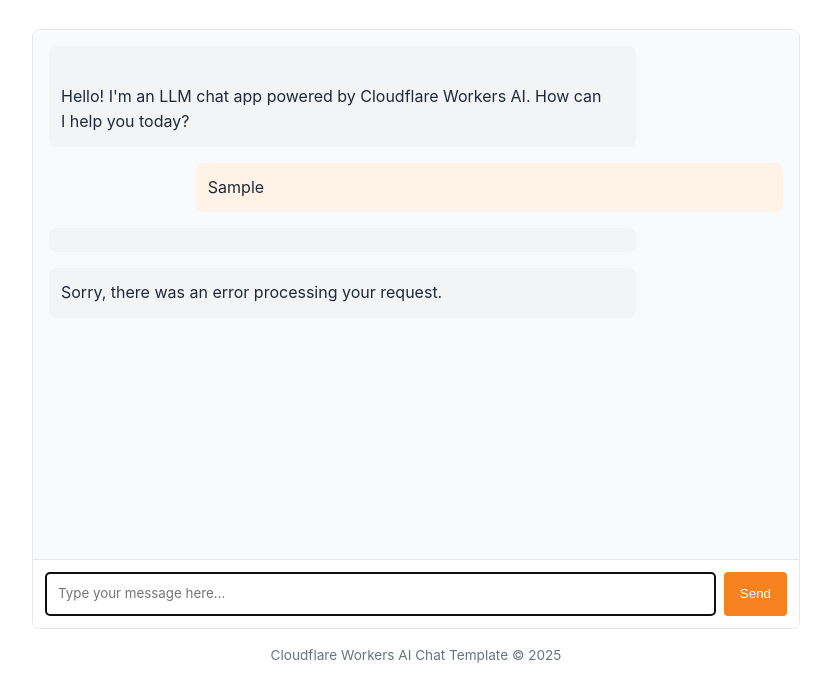
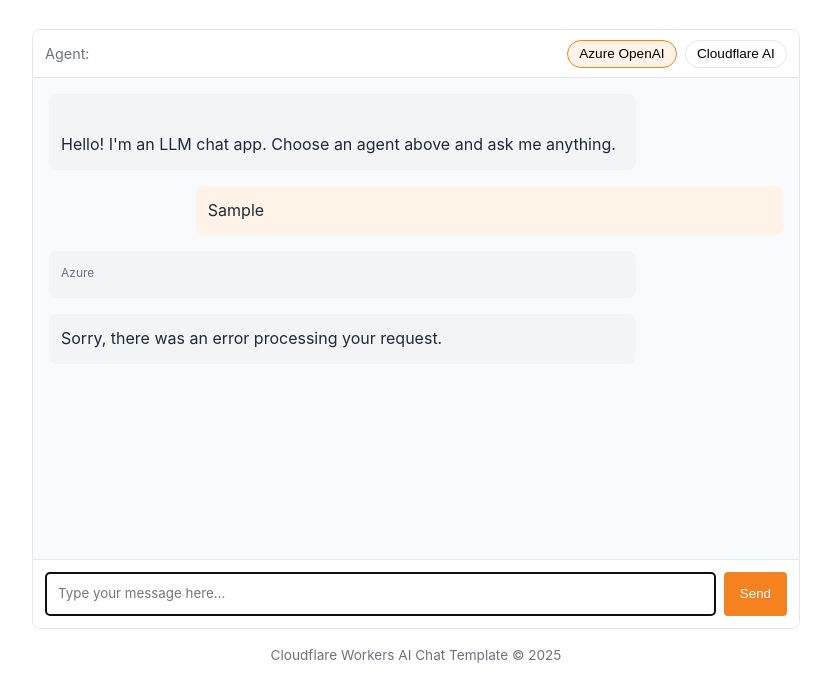
Before and after one commit to arthurbrs/llm-chat-app, a website: page public/index.html in a window 1280 px wide. Both pictures are taken after typing "Sample" into the empty fields and a click on the button "Send". Shown: the part 116-800 px from the top of the page, without its empty margins (224-1055 px from the left). Drawn offline with Linux system fonts and the light colour scheme; no server answers.

Commit message:
inclui openai

```diff
--- a/public/chat.js
+++ b/public/chat.js
@@ -15,10 +15,20 @@
 	{
 		role: "assistant",
 		content:
-			"Hello! I'm an LLM chat app powered by Cloudflare Workers AI. How can I help you today?",
+			"Hello! I'm an LLM chat app. Choose an agent above and ask me anything.",
 	},
 ];
 let isProcessing = false;
+
+// Helper: get selected agent from index script (fallback safe)
+function getAgent() {
+	try {
+		if (typeof window.getSelectedAgent === "function") {
+			return window.getSelectedAgent() || "azure";
+		}
+	} catch (_) {}
+	return "azure";
+}
 
 // Auto-resize textarea as user types
 userInput.addEventListener("input", function () {
@@ -46,6 +56,8 @@
 	// Don't send empty messages
 	if (message === "" || isProcessing) return;
 
+	const agent = getAgent();
+
 	// Disable input while processing
 	isProcessing = true;
 	userInput.disabled = true;
@@ -68,9 +80,20 @@
 		// Create new assistant response element
 		const assistantMessageEl = document.createElement("div");
 		assistantMessageEl.className = "message assistant-message";
-		assistantMessageEl.innerHTML = "<p></p>";
+
+		// Agent badge (small, non-invasive)
+		const badge = document.createElement("div");
+		badge.textContent = agent === "cf" ? "Cloudflare" : "Azure";
+		badge.style.fontSize = "0.75rem";
+		badge.style.color = "#6b7280";
+		badge.style.marginBottom = "0.25rem";
+
+		const p = document.createElement("p");
+		assistantMessageEl.appendChild(badge);
+		assistantMessageEl.appendChild(p);
+
 		chatMessages.appendChild(assistantMessageEl);
-		const assistantTextEl = assistantMessageEl.querySelector("p");
+		const assistantTextEl = p;
 
 		// Scroll to bottom
 		chatMessages.scrollTop = chatMessages.scrollHeight;
@@ -82,13 +105,18 @@
 				"Content-Type": "application/json",
 			},
 			body: JSON.stringify({
+				agent, // ✅ NEW
 				messages: chatHistory,
 			}),
 		});
 
 		// Handle errors
 		if (!response.ok) {
-			throw new Error("Failed to get response");
+			let details = "";
+			try {
+				details = await response.text();
+			} catch (_) {}
+			throw new Error(`Failed to get response (${response.status}) ${details}`);
 		}
 		if (!response.body) {
 			throw new Error("Response body is null");
@@ -99,6 +127,7 @@
 		const decoder = new TextDecoder();
 		let responseText = "";
 		let buffer = "";
+
 		const flushAssistantText = () => {
 			assistantTextEl.textContent = responseText;
 			chatMessages.scrollTop = chatMessages.scrollHeight;
@@ -112,64 +141,49 @@
 				// Process any remaining complete events in buffer
 				const parsed = consumeSseEvents(buffer + "\n\n");
 				for (const data of parsed.events) {
-					if (data === "[DONE]") {
-						break;
-					}
-					try {
-						const jsonData = JSON.parse(data);
-						// Handle both Workers AI format (response) and OpenAI format (choices[0].delta.content)
-						let content = "";
-						if (
-							typeof jsonData.response === "string" &&
-							jsonData.response.length > 0
-						) {
-							content = jsonData.response;
-						} else if (jsonData.choices?.[0]?.delta?.content) {
-							content = jsonData.choices[0].delta.content;
-						}
-						if (content) {
-							responseText += content;
-							flushAssistantText();
-						}
-					} catch (e) {
-						console.error("Error parsing SSE data as JSON:", e, data);
-					}
+					if (data === "[DONE]") break;
+					appendChunkFromSseData(data);
 				}
 				break;
 			}
 
 			// Decode chunk
 			buffer += decoder.decode(value, { stream: true });
+
 			const parsed = consumeSseEvents(buffer);
 			buffer = parsed.buffer;
+
 			for (const data of parsed.events) {
 				if (data === "[DONE]") {
 					sawDone = true;
 					buffer = "";
 					break;
 				}
+				appendChunkFromSseData(data);
+			}
+
+			if (sawDone) break;
+		}
+
+		function appendChunkFromSseData(data) {
 			try {
 				const jsonData = JSON.parse(data);
-					// Handle both Workers AI format (response) and OpenAI format (choices[0].delta.content)
+
+				// Handle both Workers AI format (response) and OpenAI/Azure format (choices[0].delta.content)
 				let content = "";
-					if (
-						typeof jsonData.response === "string" &&
-						jsonData.response.length > 0
-					) {
+				if (typeof jsonData.response === "string" && jsonData.response.length > 0) {
 					content = jsonData.response;
 				} else if (jsonData.choices?.[0]?.delta?.content) {
 					content = jsonData.choices[0].delta.content;
 				}
+
 				if (content) {
 					responseText += content;
 					flushAssistantText();
 				}
 			} catch (e) {
-					console.error("Error parsing SSE data as JSON:", e, data);
-				}
-			}
-			if (sawDone) {
-				break;
+				// Some providers can send keep-alives or non-JSON "data:" frames. Ignore safely.
+				// console.debug("Non-JSON SSE frame:", data);
 			}
 		}
 
@@ -179,10 +193,7 @@
 		}
 	} catch (error) {
 		console.error("Error:", error);
-		addMessageToChat(
-			"assistant",
-			"Sorry, there was an error processing your request.",
-		);
+		addMessageToChat("assistant", "Sorry, there was an error processing your request.");
 	} finally {
 		// Hide typing indicator
 		typingIndicator.classList.remove("visible");
@@ -201,11 +212,21 @@
 function addMessageToChat(role, content) {
 	const messageEl = document.createElement("div");
 	messageEl.className = `message ${role}-message`;
-	messageEl.innerHTML = `<p>${content}</p>`;
+	messageEl.innerHTML = `<p>${escapeHtml(content)}</p>`;
 	chatMessages.appendChild(messageEl);
 
 	// Scroll to bottom
 	chatMessages.scrollTop = chatMessages.scrollHeight;
+}
+
+// Basic HTML escape to prevent injecting markup in messages
+function escapeHtml(str) {
+	return String(str)
+		.replace(/&/g, "&amp;")
+		.replace(/</g, "&lt;")
+		.replace(/>/g, "&gt;")
+		.replace(/"/g, "&quot;")
+		.replace(/'/g, "&#039;");
 }
 
 function consumeSseEvents(buffer) {
--- a/public/index.html
+++ b/public/index.html
@@ -86,6 +86,50 @@
 				align-self: flex-start;
 			}
 
+			/* NEW: Agent selector */
+			.agent-bar {
+				display: flex;
+				align-items: center;
+				justify-content: space-between;
+				gap: 0.75rem;
+				padding: 0.6rem 0.75rem;
+				border-bottom: 1px solid var(--border-color);
+				background: white;
+			}
+
+			.agent-bar .label {
+				font-size: 0.9rem;
+				color: var(--text-light);
+				white-space: nowrap;
+			}
+
+			.agent-buttons {
+				display: inline-flex;
+				gap: 0.5rem;
+				flex-wrap: wrap;
+				justify-content: flex-end;
+				width: 100%;
+			}
+
+			.agent-btn {
+				padding: 0.35rem 0.7rem;
+				border: 1px solid var(--border-color);
+				border-radius: 999px;
+				background: white;
+				cursor: pointer;
+				font-size: 0.85rem;
+				transition: background-color 0.2s, border-color 0.2s;
+			}
+
+			.agent-btn:hover {
+				border-color: var(--primary-color);
+			}
+
+			.agent-btn.active {
+				background: var(--user-msg-bg);
+				border-color: var(--primary-color);
+			}
+
 			.message-input {
 				display: flex;
 				padding: 0.75rem;
@@ -149,11 +193,19 @@
 		</header>
 
 		<div class="chat-container">
+			<!-- NEW: agent selector bar -->
+			<div class="agent-bar">
+				<div class="label">Agent:</div>
+				<div class="agent-buttons" role="group" aria-label="Agent selection">
+					<button class="agent-btn" data-agent="azure" type="button">Azure OpenAI</button>
+					<button class="agent-btn" data-agent="cf" type="button">Cloudflare AI</button>
+				</div>
+			</div>
+
 			<div id="chat-messages" class="chat-messages">
 				<div class="message assistant-message">
 					<p>
-						Hello! I'm an LLM chat app powered by Cloudflare Workers AI. How can
-						I help you today?
+						Hello! I'm an LLM chat app. Choose an agent above and ask me anything.
 					</p>
 				</div>
 			</div>
@@ -177,6 +229,42 @@
 			<p>Cloudflare Workers AI Chat Template &copy; 2025</p>
 		</footer>
 
+		<!-- NEW: small agent selection script -->
+		<script>
+			(function () {
+				const STORAGE_KEY = "selectedAgent";
+				const DEFAULT_AGENT = "azure";
+
+				function setActive(agent) {
+					document.querySelectorAll(".agent-btn").forEach((btn) => {
+						btn.classList.toggle("active", btn.dataset.agent === agent);
+					});
+				}
+
+				function getSelectedAgent() {
+					return localStorage.getItem(STORAGE_KEY) || DEFAULT_AGENT;
+				}
+
+				function setSelectedAgent(agent) {
+					localStorage.setItem(STORAGE_KEY, agent);
+					setActive(agent);
+				}
+
+				// expose for chat.js
+				window.getSelectedAgent = getSelectedAgent;
+
+				// init
+				setActive(getSelectedAgent());
+
+				// click handlers
+				document.querySelectorAll(".agent-btn").forEach((btn) => {
+					btn.addEventListener("click", () => {
+						setSelectedAgent(btn.dataset.agent);
+					});
+				});
+			})();
+		</script>
+
 		<!-- Chat app script -->
 		<script src="chat.js"></script>
 	</body>
```
Lines whose indentation alone changed are shown as unchanged.
